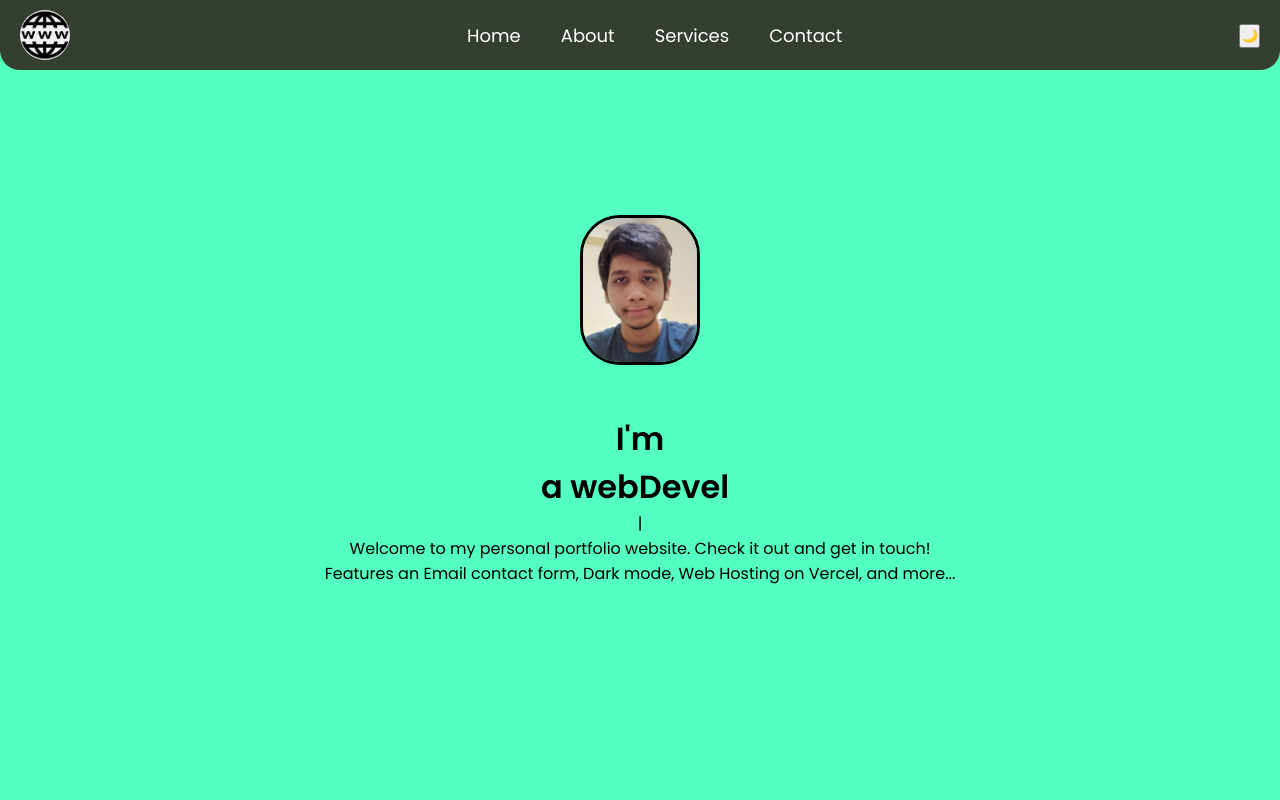
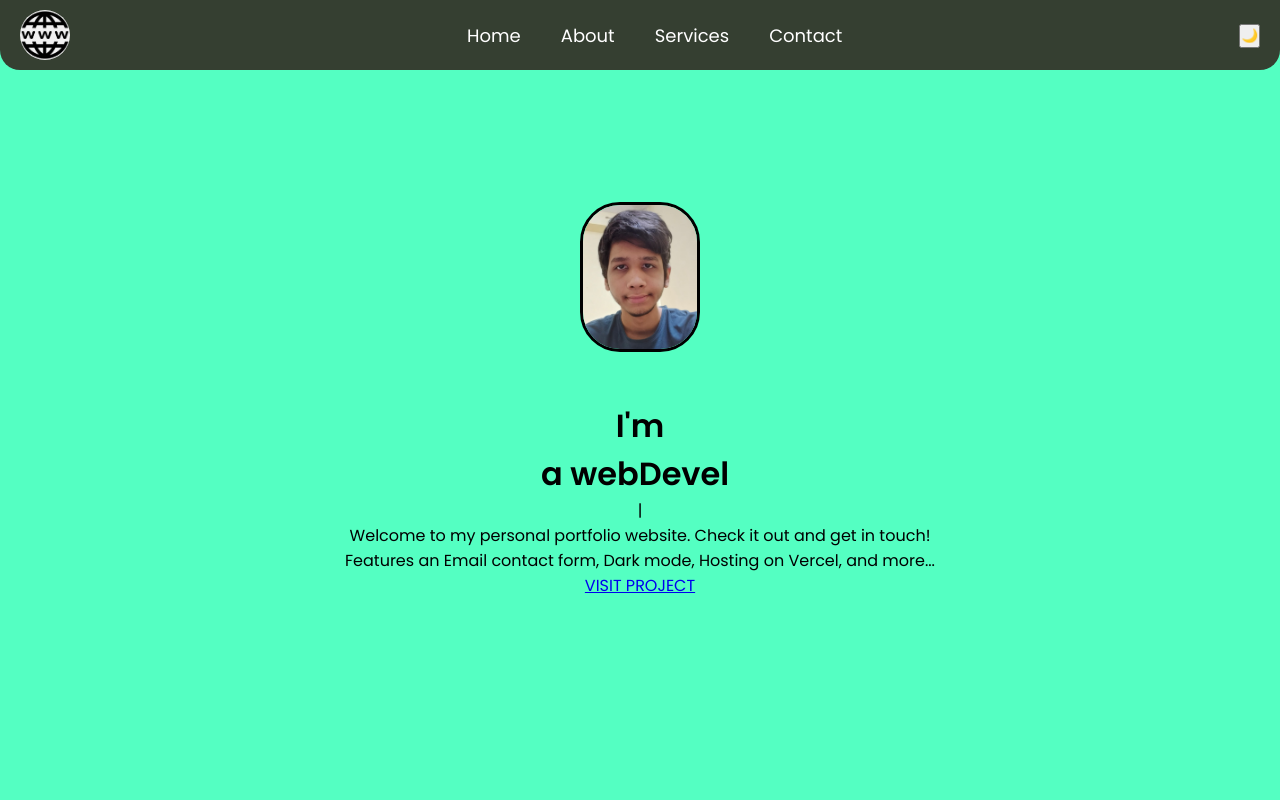
Before and after one commit to sanjitram/personal_portfolio, a React (Create React App) app: page / in a window 1280 px wide. Shown: the top 800 px of the page. Built offline with nearby package versions, Linux system fonts and the light colour scheme.

Commit message:
Update Home.jsx

```diff
--- a/src/components/home/Home.jsx
+++ b/src/components/home/Home.jsx
@@ -32,7 +32,8 @@ const Home = () => {
       </div>
       <h1 className="typing-element"></h1> {}
       <p>Welcome to my personal portfolio website. Check it out and get in touch!</p>
-      <p>Features an Email contact form, Dark mode, Web Hosting on Vercel, and more...</p>
+      <p>Features an Email contact form, Dark mode, Hosting on Vercel, and more...</p>
+      <a href='https://personal-portfolio-six-mu-24.vercel.app' target="_blank">VISIT PROJECT</a>
     </div>
   );
 };
```
